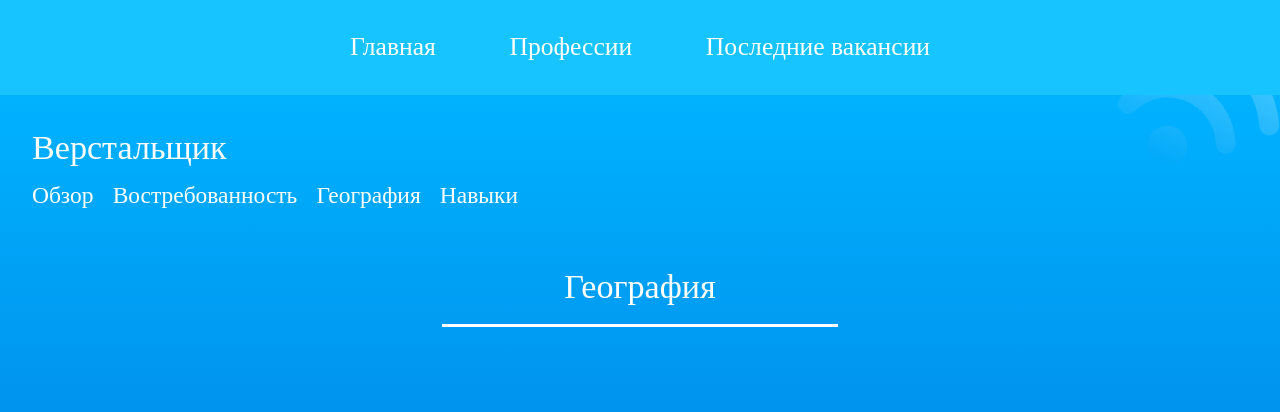
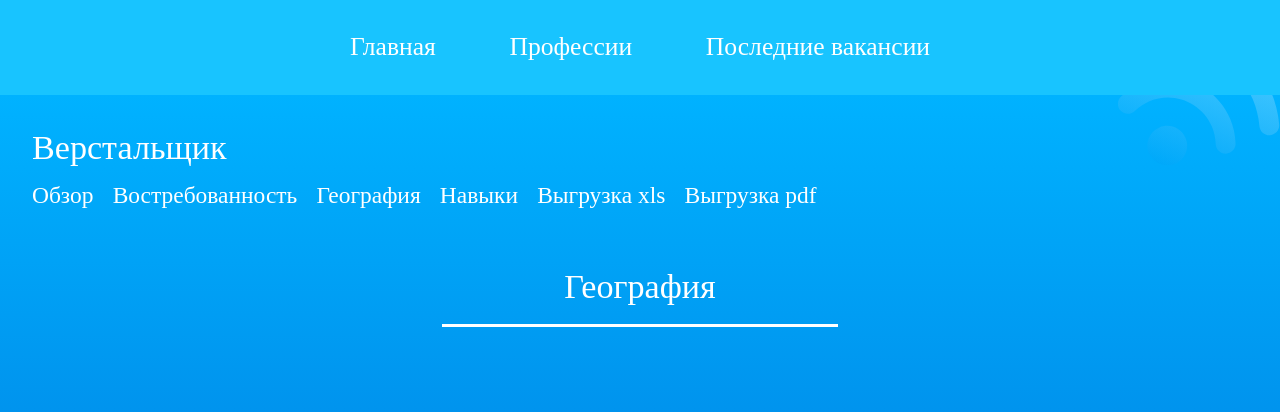
Before and after one commit to nelttjen/professions_site, a Django app: page /professions/1/geo/ in a window 1280 px wide; the page is wider, and only the part inside the window is pictured. Shown: the top 412 px of that part. Run offline with Django 4.2, Linux system fonts and the light colour scheme; data comes from the database, SQL or seed files in the repository; some libraries are stand-ins or nearby versions.

Commit message:
excel/pdf

```diff
--- a/app/templates/app/include/prof_head.html
+++ b/app/templates/app/include/prof_head.html
@@ -3,4 +3,6 @@
       <li class="profession__item"><a href="/professions/{{ prof.id }}/vostr/" class="profession__link">Востребованность</a></li>
       <li class="profession__item"><a href="/professions/{{ prof.id }}/geo/" class="profession__link">География</a></li>
       <li class="profession__item"><a href="/professions/{{ prof.id }}/year/" class="profession__link">Навыки</a></li>
+      <li class="profession__item"><a href="/professions/{{ prof.id }}/csv/" class="profession__link">Выгрузка xls</a></li>
+      <li class="profession__item"><a href="/professions/{{ prof.id }}/pdf/" class="profession__link">Выгрузка pdf</a></li>
 </ul>
```
